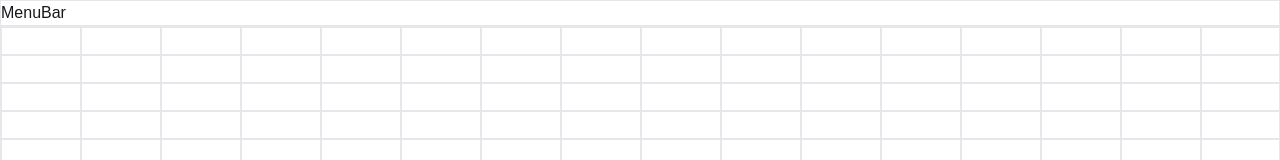
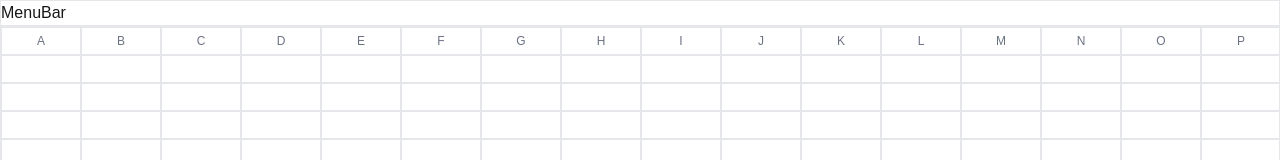
Before and after one commit to srinivasramasamy/sheets, a Next.js app: page / in a window 1280 px wide. Shown: the top 160 px of the page. Built offline with nearby package versions, Linux system fonts and the light colour scheme.

Commit message:
Add ColumnHeaders component to SheetsContainer for dynamic column rendering

```diff
--- a/src/app/components/sheets-container/SheetsContainer.tsx
+++ b/src/app/components/sheets-container/SheetsContainer.tsx
@@ -2,6 +2,7 @@ import { useSelector } from "react-redux";
 import { IRootState } from "../../state/store";
 import Sheet from "../../types/Sheet";
 import SheetsRow from "./SheetsRow";
+import ColumnHeaders from "./sheets-header/ColumnHeaders";
 
 function SheetsContainer() {
   const sheet: Sheet = useSelector(
@@ -12,6 +13,7 @@ function SheetsContainer() {
       id={`${sheet.name.toLowerCase()}-container`}
       className="border flex-grow overflow-auto"
     >
+      <ColumnHeaders length={sheet.noOfColumns} />
       {sheet.rows.map((row, rowIndex) => (
         <SheetsRow key={rowIndex} row={row} />
       ))}
```
